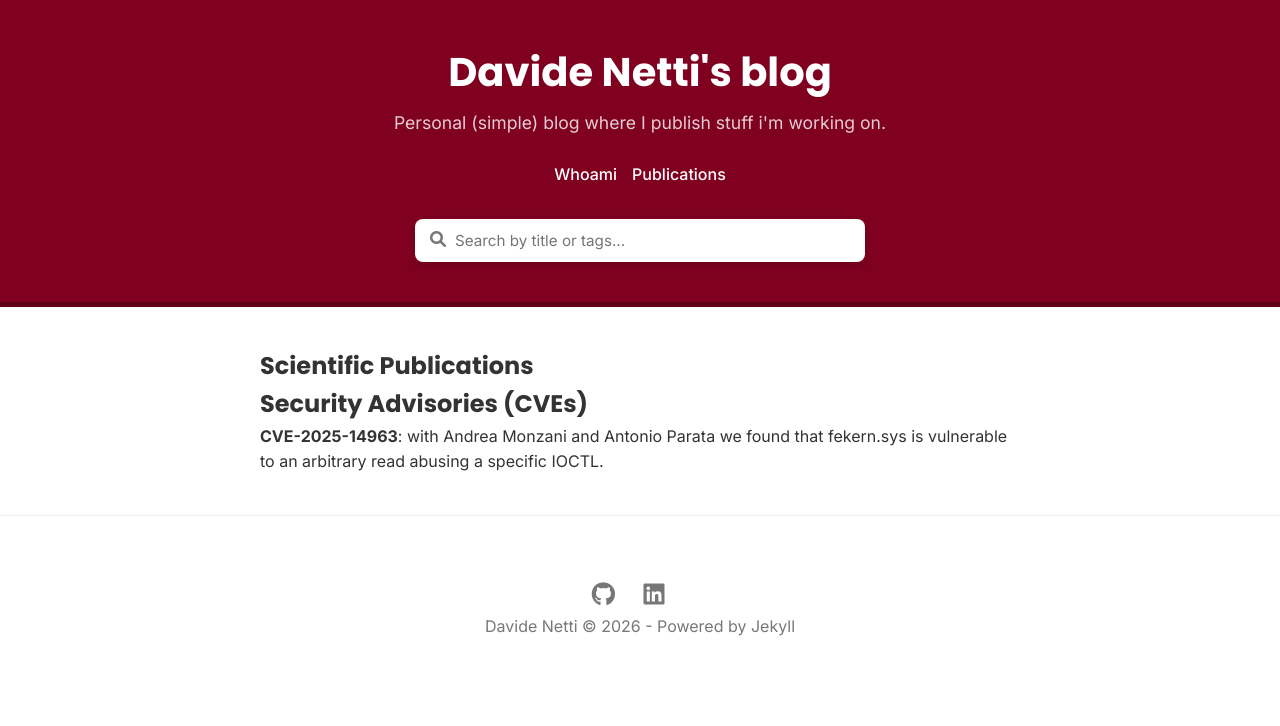
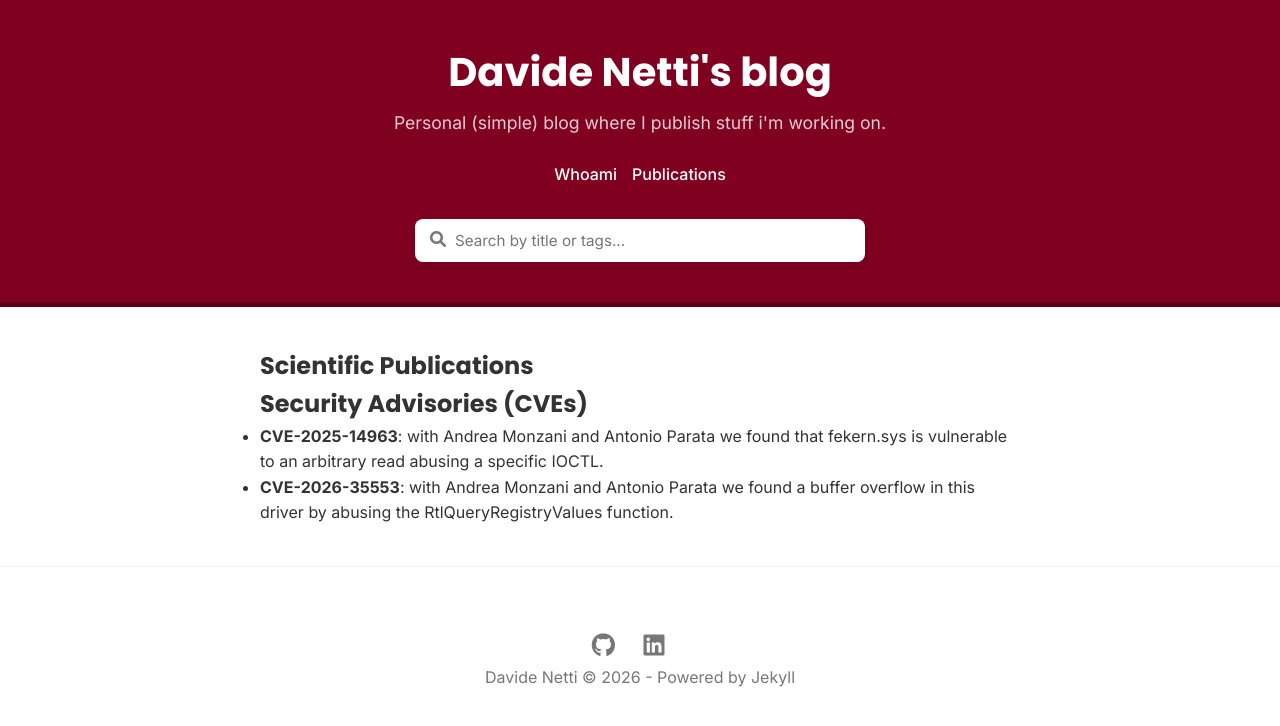
Before and after one commit to davidenetti/davidenetti.github.io, a Jekyll site: the page built from publications.md, in a window 1280 px wide. Shown: the top 726 px of the page. Built offline with Jekyll 4.4.1, drawn with Linux system fonts in a browser that asks for light colours; a style sheet for code colours, icons or effects is not loaded.

Commit message:
Update publications.md

```diff
--- a/publications.md
+++ b/publications.md
@@ -7,4 +7,5 @@ title: Publications & CVEs
 
 
 ## Security Advisories (CVEs)
-**CVE-2025-14963**: with Andrea Monzani and Antonio Parata we found that fekern.sys is vulnerable to an arbitrary read abusing a specific IOCTL.
+- **CVE-2025-14963**: with Andrea Monzani and Antonio Parata we found that fekern.sys is vulnerable to an arbitrary read abusing a specific IOCTL.
+- **CVE-2026-35553**: with Andrea Monzani and Antonio Parata we found a buffer overflow in this driver by abusing the RtlQueryRegistryValues function.
```
